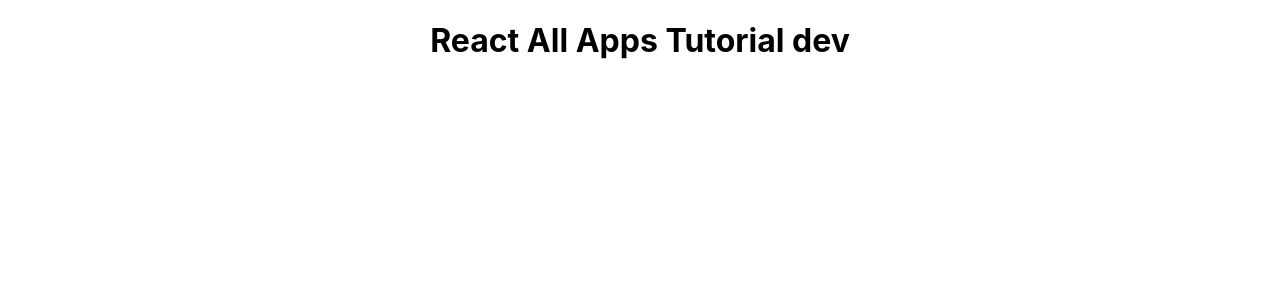
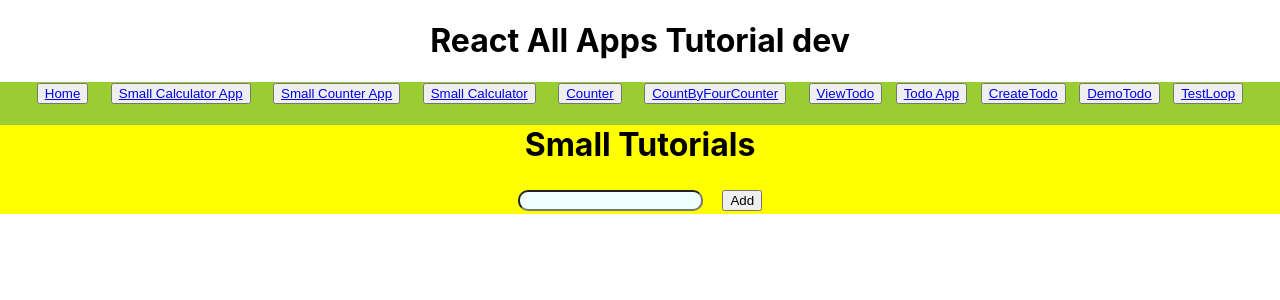
Before and after one commit to gitcoder-23/react-todo-app-tutorial, a React (Create React App) app: page /testloop in a window 1280 px wide. Shown: the top 300 px of the page. Built offline with nearby package versions, Linux system fonts and the light colour scheme.

Commit message:
small tut

```diff
--- a/src/App.js
+++ b/src/App.js
@@ -11,6 +11,8 @@
 import SmallCalculatorApp from './pages/miniAps/SmallCalculatorApp';
 import DemoTodo from './pages/myProjectTasks/DemoTodo';
 import MainTodos from './pages/todoApp/MainTodos';
+import TestLoop from './pages/myProjectTasks/TestLoop';
+
 
 function App() {
   return (
@@ -27,6 +29,8 @@
           <Route exact path="/view" element={<ViewTodo />} />
           <Route exact path="/create" element={<CreateTodo />} />
           <Route exact path="/demotodo" element={<DemoTodo />} />
+          <Route exact path="/testloop" element={<TestLoop />} />
+
 
           <Route
             exact
--- /dev/null
+++ b/src/pages/myProjectTasks/TestLoop.js
@@ -0,0 +1,20 @@
+import React from 'react'
+import Menu from '../navigation/Menu'
+
+const TestLoop = () => {
+  return (
+    <div style={{backgroundColor : 'yellowgreen'}}><Menu/>
+      <div style={{backgroundColor : 'yellow'}}><h1>Small Tutorials</h1>
+      <div><table style={{margin : 'auto'}}>
+        <tr>
+            <td><input style={{backgroundColor : 'azure', borderRadius : 10, color : 'green'}}/></td>&nbsp;&nbsp;&nbsp;
+            <td><button> Add </button></td>
+        </tr>
+      </table>
+        </div>
+      </div>
+    </div>
+  )
+}
+
+export default TestLoop
--- a/src/pages/navigation/Menu.js
+++ b/src/pages/navigation/Menu.js
@@ -41,6 +41,9 @@
       </button>&nbsp;&nbsp;&nbsp;
       <button>
         <Link to="/demotodo">DemoTodo</Link>
+      </button>&nbsp;&nbsp;&nbsp;
+      <button>
+        <Link to="/testloop">TestLoop</Link>
       </button>
     </div>
   );
```
